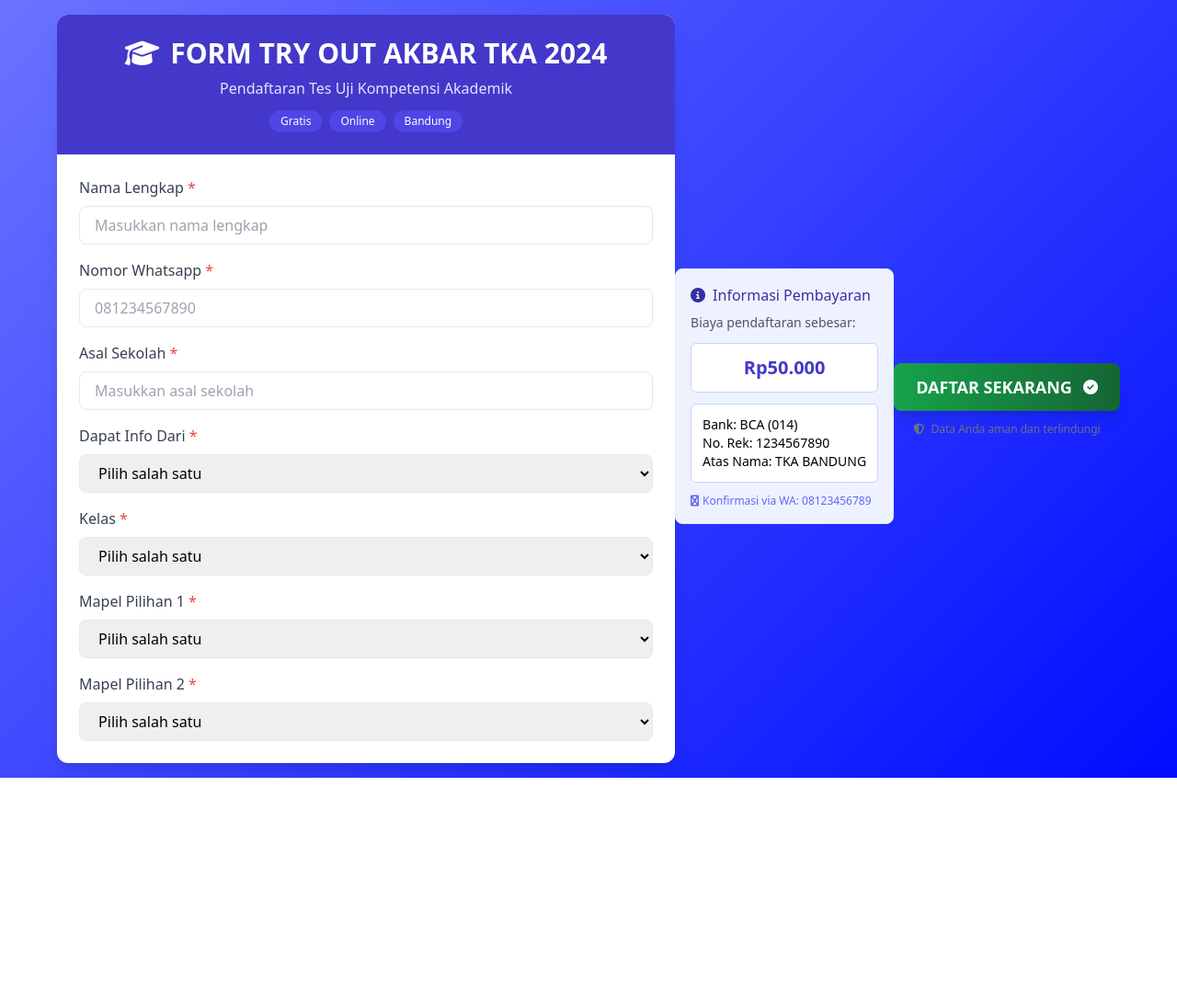
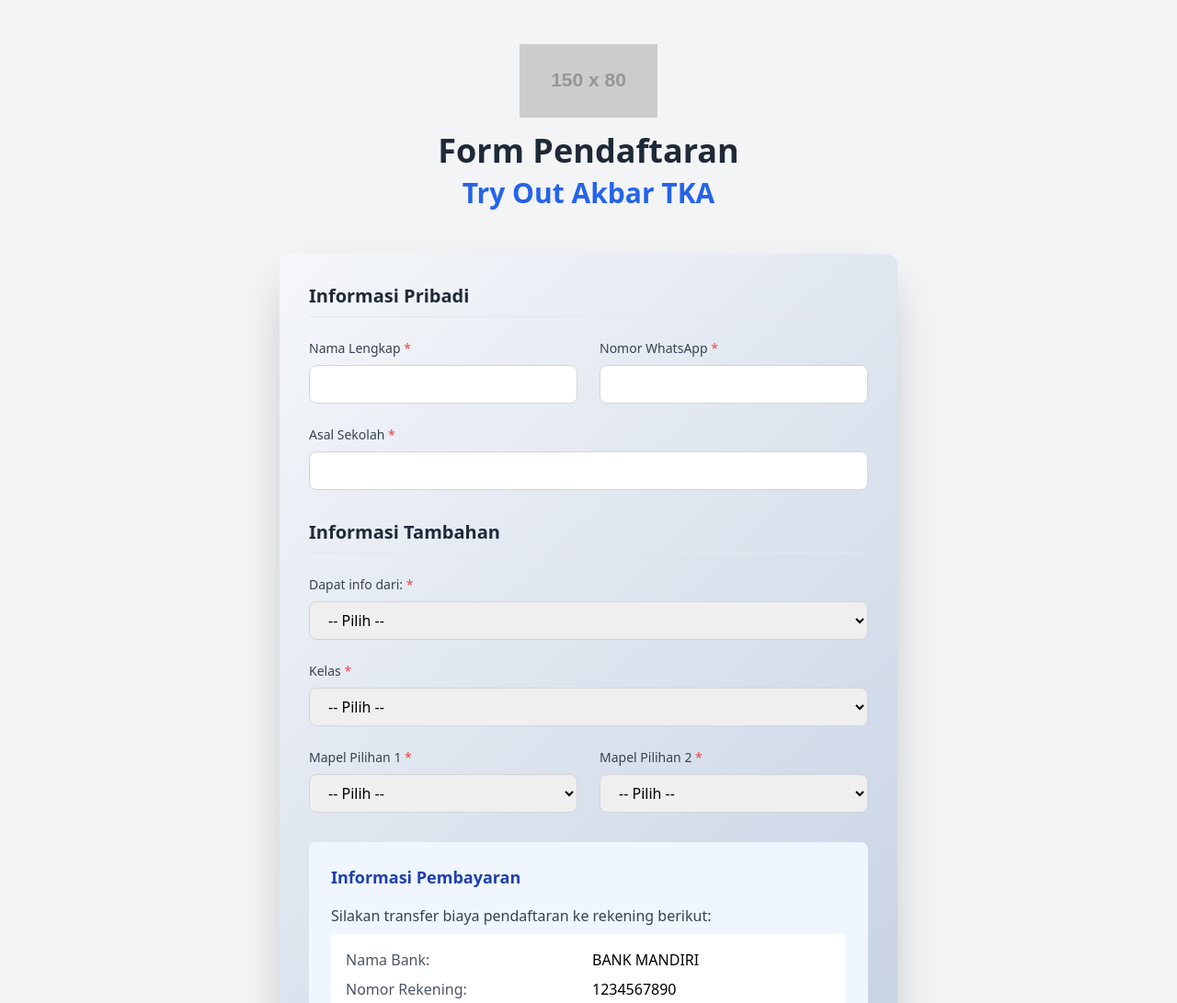
Before and after one commit to Bullkahfiii/form-to, a plain HTML site: page index.html in a window 1280 px wide. Shown: the top 1091 px of the page at 92% size. Before the commit the page ends 846 px from the top, so only its background shows below. Drawn offline with nearby package versions, Linux system fonts and the light colour scheme; placeholder pictures from the web are drawn by us.

Commit message:
index.html

```diff
--- a/index.html
+++ b/index.html
@@ -5,82 +5,70 @@
     <meta name="viewport" content="width=device-width, initial-scale=1.0">
     <title>Form Pendaftaran Try Out Akbar TKA</title>
     <script src="https://cdn.tailwindcss.com"></script>
-    <link rel="stylesheet" href="https://cdnjs.cloudflare.com/ajax/libs/font-awesome/6.4.0/css/all.min.css">
     <style>
-        .gradient-bg {
-            background: linear-gradient(135deg, #6b73ff 0%, #000dff 100%);
+        .form-container {
+            background: linear-gradient(135deg, #f5f7fa 0%, #c3cfe2 100%);
         }
-        .card-shadow {
-            box-shadow: 0 10px 25px -5px rgba(0, 0, 0, 0.1), 0 10px 10px -5px rgba(0, 0, 0, 0.04);
+        .btn-primary {
+            background: linear-gradient(90deg, #3b82f6 0%, #6366f1 100%);
+            transition: all 0.3s ease;
         }
-        .input-focus:focus {
-            box-shadow: 0 0 0 3px rgba(59, 130, 246, 0.5);
-        }
-        .spinner {
-            animation: spin 1s linear infinite;
-        }
-        @keyframes spin {
-            from { transform: rotate(0deg); }
-            to { transform: rotate(360deg); }
+        .btn-primary:hover {
+            transform: translateY(-2px);
+            box-shadow: 0 10px 20px rgba(99, 102, 241, 0.3);
         }
     </style>
 </head>
-<body class="gradient-bg min-h-screen flex items-center justify-center p-4">
-    <div class="w-full max-w-2xl bg-white rounded-xl card-shadow overflow-hidden">
-        <!-- Header Form -->
-        <div class="bg-indigo-700 text-white p-6">
-            <div class="text-center">
-                <h1 class="text-3xl font-bold flex items-center justify-center">
-                    <i class="fas fa-graduation-cap mr-3"></i>
-                    FORM TRY OUT AKBAR TKA 2024
-                </h1>
-                <p class="text-indigo-100 mt-2">Pendaftaran Tes Uji Kompetensi Akademik</p>
-                <div class="mt-3 flex justify-center gap-2">
-                    <span class="bg-indigo-600 px-3 py-1 rounded-full text-xs">Gratis</span>
-                    <span class="bg-indigo-600 px-3 py-1 rounded-full text-xs">Online</span>
-                    <span class="bg-indigo-600 px-3 py-1 rounded-full text-xs">Bandung</span>
+<body class="min-h-screen bg-gray-100">
+    <div class="container mx-auto px-4 py-12">
+        <!-- Header Section -->
+        <div class="text-center mb-12">
+            <img src="https://placehold.co/150x80" alt="Logo Try Out Akbar dengan teks 'TKA' berwarna biru dan latar belakang putih" class="mx-auto mb-4" />
+            <h1 class="text-4xl font-bold text-gray-800 mb-2">Form Pendaftaran</h1>
+            <h2 class="text-3xl font-semibold text-blue-600">Try Out Akbar TKA</h2>
         </div>
+
+        <!-- Main Form -->
+        <div class="max-w-2xl mx-auto form-container rounded-xl shadow-2xl overflow-hidden">
+            <form id="registrationForm" class="p-8">
+                <!-- Personal Information Section -->
+                <div class="mb-8">
+                    <h3 class="text-xl font-semibold text-gray-800 mb-6 pb-2 border-b border-gray-200">
+                        Informasi Pribadi
+                    </h3>
+
+                    <div class="grid md:grid-cols-2 gap-6">
+                        <!-- Nama Lengkap -->
+                        <div class="space-y-2">
+                            <label for="nama" class="block text-sm font-medium text-gray-700">Nama Lengkap <span class="text-red-500">*</span></label>
+                            <input type="text" id="nama" name="nama" required class="w-full px-4 py-2 rounded-lg border border-gray-300 focus:ring-2 focus:ring-blue-500 focus:border-blue-500">
+                        </div>
+
+                        <!-- Nomor WhatsApp -->
+                        <div class="space-y-2">
+                            <label for="whatsapp" class="block text-sm font-medium text-gray-700">Nomor WhatsApp <span class="text-red-500">*</span></label>
+                            <input type="tel" id="whatsapp" name="whatsapp" required class="w-full px-4 py-2 rounded-lg border border-gray-300 focus:ring-2 focus:ring-blue-500 focus:border-blue-500">
                         </div>
                     </div>
 
-        <!-- Form Content -->
-        <form id="registerForm" class="p-6 space-y-4">
-                <!-- Nama Lengkap -->
-                <div class="mb-4">
-                    <label class="block text-gray-700 font-medium mb-2" for="nama">
-                        Nama Lengkap <span class="text-red-500">*</span>
-                    </label>
-                    <input type="text" id="nama" name="nama" required
-                        class="w-full px-4 py-2 border rounded-lg input-focus focus:outline-none focus:border-indigo-500"
-                        placeholder="Masukkan nama lengkap">
+                    <!-- Asal Sekolah -->
+                    <div class="mt-6 space-y-2">
+                        <label for="asalSekolah" class="block text-sm font-medium text-gray-700">Asal Sekolah <span class="text-red-500">*</span></label>
+                        <input type="text" id="asalSekolah" name="asalSekolah" required class="w-full px-4 py-2 rounded-lg border border-gray-300 focus:ring-2 focus:ring-blue-500 focus:border-blue-500">
+                    </div>
                 </div>
 
-                <!-- Nomor Whatsapp -->
-                <div class="mb-4">
-                    <label class="block text-gray-700 font-medium mb-2" for="whatsapp">
-                        Nomor Whatsapp <span class="text-red-500">*</span>
-                    </label>
-                    <input type="tel" id="whatsapp" name="whatsapp" required
-                        class="w-full px-4 py-2 border rounded-lg input-focus focus:outline-none focus:border-indigo-500"
-                        placeholder="081234567890">
-                </div>
-
-                <!-- Asal Sekolah -->
-                <div class="mb-4">
-                    <label class="block text-gray-700 font-medium mb-2" for="sekolah">
-                        Asal Sekolah <span class="text-red-500">*</span>
-                    </label>
-                    <input type="text" id="sekolah" name="sekolah" required
-                        class="w-full px-4 py-2 border rounded-lg input-focus focus:outline-none focus:border-indigo-500"
-                        placeholder="Masukkan asal sekolah">
-                </div>
+                <!-- Additional Information Section -->
+                <div class="mb-8">
+                    <h3 class="text-xl font-semibold text-gray-800 mb-6 pb-2 border-b border-gray-200">
+                        Informasi Tambahan
+                    </h3>
 
                     <!-- Dapat Info Dari -->
-                <div class="mb-4">
-                    <label class="block text-gray-700 font-medium mb-2">Dapat Info Dari <span class="text-red-500">*</span></label>
-                    <select id="info" name="info" required
-                        class="w-full px-4 py-2 border rounded-lg input-focus focus:outline-none focus:border-indigo-500">
-                        <option value="">Pilih salah satu</option>
+                    <div class="mb-6 space-y-2">
+                        <label for="infoDari" class="block text-sm font-medium text-gray-700">Dapat info dari: <span class="text-red-500">*</span></label>
+                        <select id="infoDari" name="infoDari" required class="w-full px-4 py-2 rounded-lg border border-gray-300 focus:ring-2 focus:ring-blue-500 focus:border-blue-500">
+                            <option value="">-- Pilih --</option>
                             <option value="Cabang Bandung-1 (Tamansari)">Cabang Bandung-1 (Tamansari)</option>
                             <option value="Cabang Bandung-2 (Buahbatu)">Cabang Bandung-2 (Buahbatu)</option>
                             <option value="Cabang Bandung-3 (Cimahi)">Cabang Bandung-3 (Cimahi)</option>
@@ -89,30 +77,28 @@
                             <option value="Cabang Bandung-6 (Kopo)">Cabang Bandung-6 (Kopo)</option>
                             <option value="Cabang Bandung-7 (Cipacing)">Cabang Bandung-7 (Cipacing)</option>
                             <option value="Sosial Media">Sosial Media</option>
-                        <option value="lain-lain">Lain-lain (isi teks manual)</option>
+                            <option value="lain-lain">Lain-lain (*diisi manual)</option>
                         </select>
-                    <input type="text" id="infoLain" name="infoLain" placeholder="Jika lain-lain, silakan isi"
-                        class="mt-2 w-full px-4 py-2 border rounded-lg input-focus focus:outline-none focus:border-indigo-500 hidden">
                     </div>
 
                     <!-- Kelas -->
-                <div class="mb-4">
-                    <label class="block text-gray-700 font-medium mb-2">Kelas <span class="text-red-500">*</span></label>
-                    <select id="kelas" name="kelas" required
-                        class="w-full px-4 py-2 border rounded-lg input-focus focus:outline-none focus:border-indigo-500">
-                        <option value="">Pilih salah satu</option>
+                    <div class="mb-6 space-y-2">
+                        <label for="kelas" class="block text-sm font-medium text-gray-700">Kelas <span class="text-red-500">*</span></label>
+                        <select id="kelas" name="kelas" required class="w-full px-4 py-2 rounded-lg border border-gray-300 focus:ring-2 focus:ring-blue-500 focus:border-blue-500">
+                            <option value="">-- Pilih --</option>
                             <option value="1 SMA">1 SMA</option>
                             <option value="2 SMA">2 SMA</option>
                             <option value="3 SMA">3 SMA</option>
                         </select>
                     </div>
 
+                    <!-- Mapel Pilihan -->
+                    <div class="grid md:grid-cols-2 gap-6">
                         <!-- Mapel Pilihan 1 -->
-                <div class="mb-4">
-                    <label class="block text-gray-700 font-medium mb-2">Mapel Pilihan 1 <span class="text-red-500">*</span></label>
-                    <select id="mapel1" name="mapel1" required
-                        class="w-full px-4 py-2 border rounded-lg input-focus focus:outline-none focus:border-indigo-500">
-                        <option value="">Pilih salah satu</option>
+                        <div class="space-y-2">
+                            <label for="mapelPilihan1" class="block text-sm font-medium text-gray-700">Mapel Pilihan 1 <span class="text-red-500">*</span></label>
+                            <select id="mapelPilihan1" name="mapelPilihan1" required class="w-full px-4 py-2 rounded-lg border border-gray-300 focus:ring-2 focus:ring-blue-500 focus:border-blue-500">
+                                <option value="">-- Pilih --</option>
                                 <option value="Matematika Lanjut">Matematika Lanjut</option>
                                 <option value="Fisika">Fisika</option>
                                 <option value="Kimia">Kimia</option>
@@ -125,11 +111,10 @@
                         </div>
 
                         <!-- Mapel Pilihan 2 -->
-                <div class="mb-4">
-                    <label class="block text-gray-700 font-medium mb-2">Mapel Pilihan 2 <span class="text-red-500">*</span></label>
-                    <select id="mapel2" name="mapel2" required
-                        class="w-full px-4 py-2 border rounded-lg input-focus focus:outline-none focus:border-indigo-500">
-                        <option value="">Pilih salah satu</option>
+                        <div class="space-y-2">
+                            <label for="mapelPilihan2" class="block text-sm font-medium text-gray-700">Mapel Pilihan 2 <span class="text-red-500">*</span></label>
+                            <select id="mapelPilihan2" name="mapelPilihan2" required class="w-full px-4 py-2 rounded-lg border border-gray-300 focus:ring-2 focus:ring-blue-500 focus:border-blue-500">
+                                <option value="">-- Pilih --</option>
                                 <option value="Matematika Lanjut">Matematika Lanjut</option>
                                 <option value="Fisika">Fisika</option>
                                 <option value="Kimia">Kimia</option>
@@ -141,121 +126,80 @@
                             </select>
                         </div>
                     </div>
-
-            <!-- Keterangan Info Pembayaran -->
-            <div class="mt-4 p-4 bg-indigo-50 rounded-lg border border-indigo-100">
-                <h4 class="font-medium text-indigo-800 mb-2 flex items-center">
-                    <i class="fas fa-info-circle mr-2"></i>Informasi Pembayaran
-                </h4>
-                <p class="text-sm text-gray-600 mb-3">Biaya pendaftaran sebesar:</p>
-                <div class="text-center bg-white p-3 rounded-md border border-indigo-200">
-                    <p class="text-xl font-bold text-indigo-700">Rp50.000</p>
-                </div>
-                <div class="mt-3 bg-white p-3 rounded-md border border-indigo-200">
-                    <p class="text-sm"><span class="font-medium">Bank:</span> BCA (014)</p>
-                    <p class="text-sm"><span class="font-medium">No. Rek:</span> 1234567890</p>
-                    <p class="text-sm"><span class="font-medium">Atas Nama:</span> TKA BANDUNG</p>
-                </div>
-                <p class="mt-3 text-xs text-indigo-500 flex items-center">
-                    <i class="fas fa-whatsapp mr-1"></i> Konfirmasi via WA: 08123456789
-                </p>
                 </div>
 
-            <!-- Tombol Submit -->
-            <div class="mt-6">
-                <button type="submit" id="submitBtn"
-                    class="w-full bg-gradient-to-r from-green-600 to-green-800 hover:from-green-700 hover:to-green-900 text-white font-bold py-3 px-6 rounded-lg flex items-center justify-center transition duration-300 shadow-lg">
-                    <span id="submitText" class="text-lg">DAFTAR SEKARANG</span>
-                    <i id="submitIcon" class="fas fa-check-circle ml-3"></i>
-                    <i id="loadingIcon" class="fas fa-spinner spinner ml-3 hidden"></i>
-                </button>
-                <p class="mt-3 text-xs text-gray-500 text-center">
-                    <i class="fas fa-shield-alt mr-1"></i> Data Anda aman dan terlindungi
-                </p>
-            </div>
-        </form>
-    </div>
-
-    <!-- Modal Sukses -->
-    <div id="successModal" class="fixed inset-0 bg-black bg-opacity-50 flex items-center justify-center hidden z-50">
-        <div class="bg-white rounded-xl p-6 max-w-sm w-full mx-4 card-shadow">
-            <div class="text-center">
-                <div class="bg-green-100 w-16 h-16 rounded-full flex items-center justify-center mx-auto mb-4">
-                    <i class="fas fa-check text-green-600 text-3xl"></i>
-                </div>
-                <h3 class="text-xl font-bold text-gray-800 mb-2">Pendaftaran Berhasil!</h3>
-                <p class="text-gray-600 mb-6">Data Anda telah tersimpan. Kami akan menghubungi Anda segera.</p>
-                <button onclick="hideModal()"
-                    class="bg-indigo-600 hover:bg-indigo-700 text-white font-medium py-2 px-6 rounded-lg transition duration-300">
-                    Tutup
-                </button>
+                <!-- Payment Information -->
+                <div class="mb-8 p-6 bg-blue-50 rounded-lg">
+                    <h4 class="text-lg font-semibold text-blue-800 mb-4">Informasi Pembayaran</h4>
+                    <p class="text-gray-700 mb-2">Silakan transfer biaya pendaftaran ke rekening berikut:</p>
+                    <div class="bg-white p-4 rounded-md">
+                        <div class="grid grid-cols-2 gap-2">
+                            <p class="text-gray-600">Nama Bank:</p>
+                            <p class="font-medium">BANK MANDIRI</p>
+                            <p class="text-gray-600">Nomor Rekening:</p>
+                            <p class="font-medium">1234567890</p>
+                            <p class="text-gray-600">Nama Pemilik:</p>
+                            <p class="font-medium">AKBAR TKA</p>
                         </div>
                     </div>
                 </div>
 
+                <!-- Submit Button -->
+                <div class="text-center">
+                    <button type="submit" class="btn-primary text-white font-bold py-3 px-8 rounded-full shadow-lg">
+                        Daftar Sekarang
+                    </button>
+                </div>
+            </form>
+        </div>
+    </div>
+
     <script>
-        // Handle form submission
-        document.getElementById('registerForm').addEventListener('submit', async function(e) {
+        document.getElementById('registrationForm').addEventListener('submit', async function(e) {
             e.preventDefault();
 
-            // Tampilkan loading
-            document.getElementById('submitText').textContent = 'Mengirim...';
-            document.getElementById('submitIcon').classList.add('hidden');
-            document.getElementById('loadingIcon').classList.remove('hidden');
-            document.getElementById('submitBtn').disabled = true;
+            const form = e.target;
+            const formData = new FormData(form);
+            const data = Object.fromEntries(formData.entries());
+
+            // Menampilkan spinner/loading
+            const submitBtn = form.querySelector('button[type="submit"]');
+            const originalText = submitBtn.textContent;
+            submitBtn.disabled = true;
+            submitBtn.innerHTML = '<svg class="animate-spin -ml-1 mr-3 h-5 w-5 text-white inline-block" xmlns="http://www.w3.org/2000/svg" fill="none" viewBox="0 0 24 24"><circle class="opacity-25" cx="12" cy="12" r="10" stroke="currentColor" stroke-width="4"></circle><path class="opacity-75" fill="currentColor" d="M4 12a8 8 0 018-8V0C5.373 0 0 5.373 0 12h4zm2 5.291A7.962 7.962 0 014 12H0c0 3.042 1.135 5.824 3 7.938l3-2.647z"></path></svg> Mengirim...';
 
             try {
-                const formData = new FormData(this);
-
-                // Kirim data ke Vercel endpoint
-                const response = await fetch('/api/submit-form', {
+                // Ganti URL ini dengan URL Google Apps Script Anda
+                const response = await fetch('https://script.google.com/macros/s/YOUR_SCRIPT_ID/exec', {
                     method: 'POST',
-                    body: formData,
                     headers: {
-                        'Accept': 'application/json'
-                    }
+                        'Content-Type': 'application/json',
+                    },
+                    body: JSON.stringify(data),
                 });
 
-                const contentType = response.headers.get('content-type');
-                const result = contentType?.includes('application/json')
-                    ? await response.json()
-                    : { message: await response.text() };
+                const result = await response.json();
 
-                if (response.ok && contentType?.includes('application/json')) {
-                    // Tampilkan modal sukses
-                    showModal();
+                if (result.result === "success") {
+                    // Buka WhatsApp setelah submit berhasil
+                    const whatsappMessage = encodeURIComponent("Halo kak, aku udah daftar buat ikutan TO ya");
+                    window.open(`https://wa.me/6289643083341?text=${whatsappMessage}`, '_blank');
+
                     // Reset form
-                    document.getElementById('registerForm').reset();
+                    form.reset();
+
+                    // Tampilkan notifikasi sukses
+                    alert('Pendaftaran berhasil! Kami telah mengirimkan detail lebih lanjut ke WhatsApp Anda.');
                 } else {
-                    throw new Error(result.message || 'Terjadi kesalahan');
+                    throw new Error('Gagal mengirim data');
                 }
             } catch (error) {
-                alert('Gagal mengirim data: ' + error.message);
+                console.error('Error:', error);
+                alert('Terjadi kesalahan saat mengirim formulir. Silakan coba lagi atau hubungi panitia.');
             } finally {
-                // Reset button state
-                document.getElementById('submitText').textContent = 'Daftar Sekarang';
-                document.getElementById('submitIcon').classList.remove('hidden');
-                document.getElementById('loadingIcon').classList.add('hidden');
-                document.getElementById('submitBtn').disabled = false;
-            }
-        });
-
-        function showModal() {
-            document.getElementById('successModal').classList.remove('hidden');
-        }
-
-        function hideModal() {
-            document.getElementById('successModal').classList.add('hidden');
-        }
-
-        // Menampilkan input teks manual jika "lain-lain" dipilih
-        document.getElementById('info').addEventListener('change', function() {
-            const infoLainInput = document.getElementById('infoLain');
-            if (this.value === 'lain-lain') {
-                infoLainInput.classList.remove('hidden');
-            } else {
-                infoLainInput.classList.add('hidden');
-                infoLainInput.value = ''; // Reset input
+                // Kembalikan tombol ke state semula
+                submitBtn.disabled = false;
+                submitBtn.textContent = originalText;
             }
         });
     </script>
```
Lines whose indentation alone changed are shown as unchanged.
